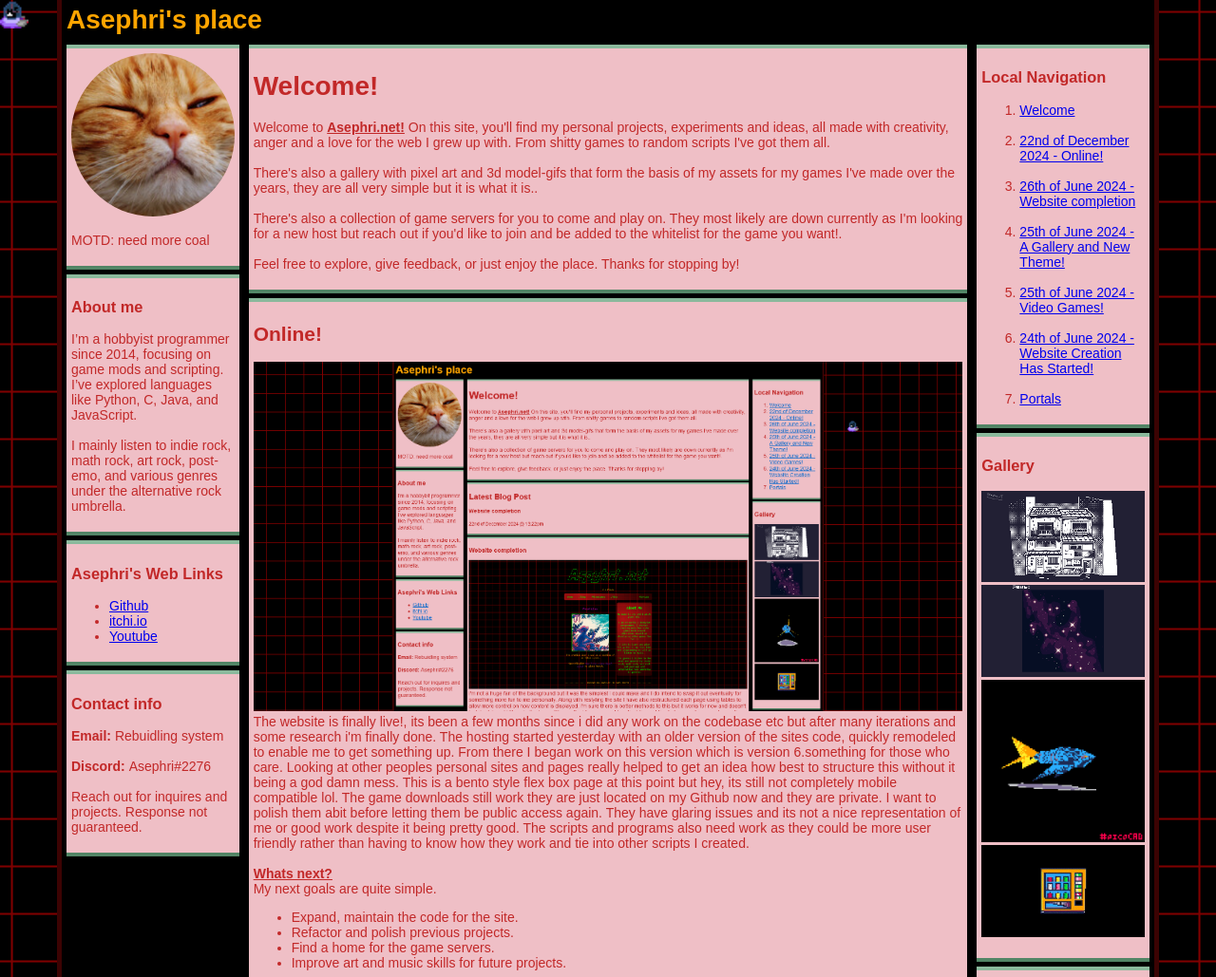
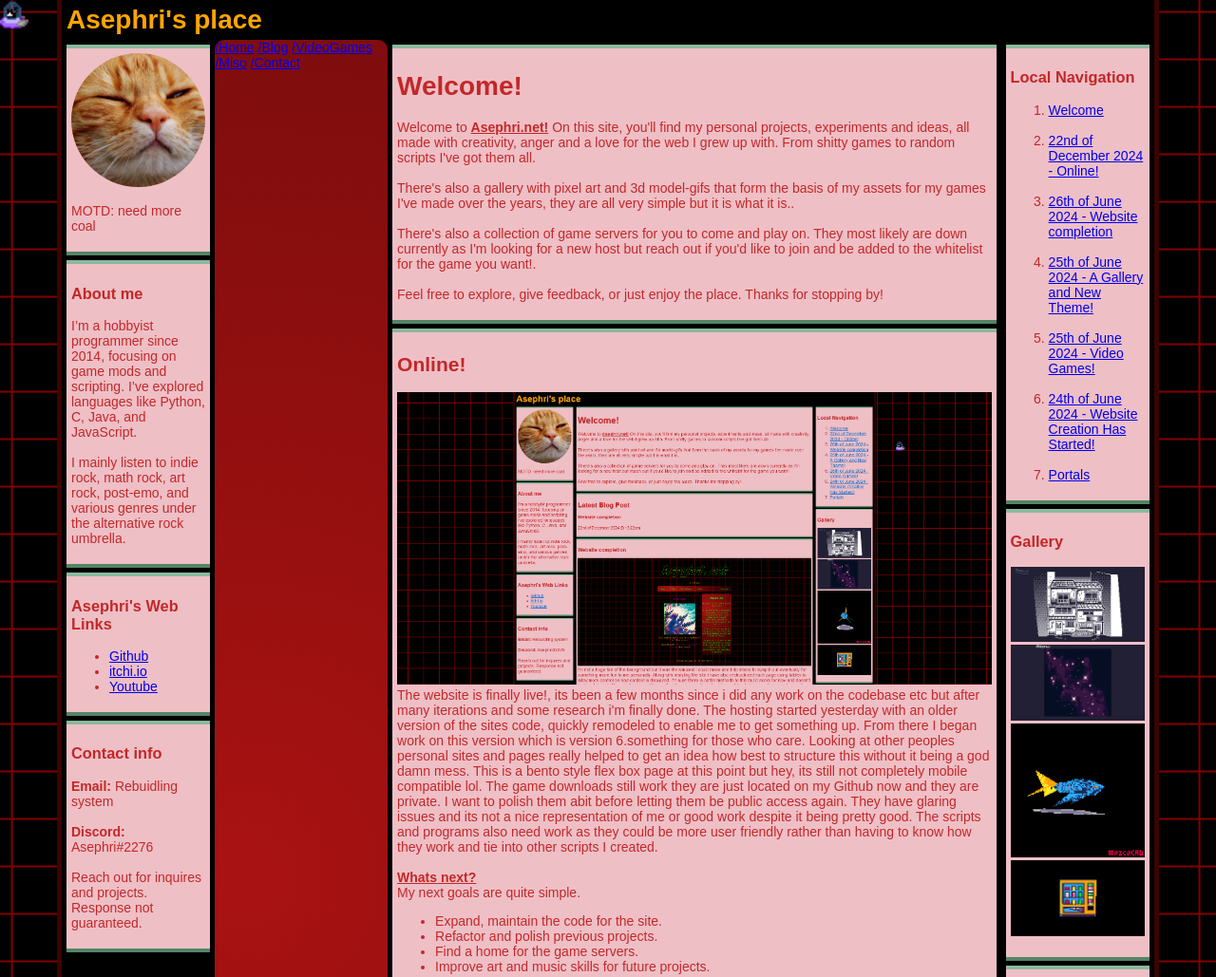
Before and after one commit to Asephri/asephri, a website: page index.html in a window 1280 px wide. Shown: the top 1029 px of the page at 95% size. Drawn offline with Linux system fonts and the light colour scheme.

Commit message:
6.1 Update

```diff
--- a/assets/css/default.css
+++ b/assets/css/default.css
@@ -50,6 +50,12 @@ body {
   width: 100%;
 }
 
+.navbar {
+	overflow: hidden;
+	background-image: radial-gradient( circle farthest-corner at 17.1% 22.8%,  rgba(226,24,24,0.75) 0%, rgba(160,6,6,0.25) 90% );
+	border-radius: 10px;
+}
+
 /* Main content (30% width) */
 .main {
   flex: 80%; /* Main area takes up 30% */
--- a/index.html
+++ b/index.html
@@ -15,6 +15,13 @@
 		<div class="wrapper">
 			<div class="title"><h1>Asephri's place</h1></div>
 			<div class="wrapper-2">
+				<div class="navbar">
+					<a href="./home/home.html">/Home</a>
+					<a href="./blog/blog.html">/Blog</a>
+					<a href="./videogames/gamedev.html">/VideoGames</a>
+					<a href="./gallery/miso.html">/Miso</a>
+					<a href="./contact/contact.html" class="right">/Contact</a>
+				</div>
 				<!-- Main content -->
 				<div class="main">
 					<div class="box">
```
